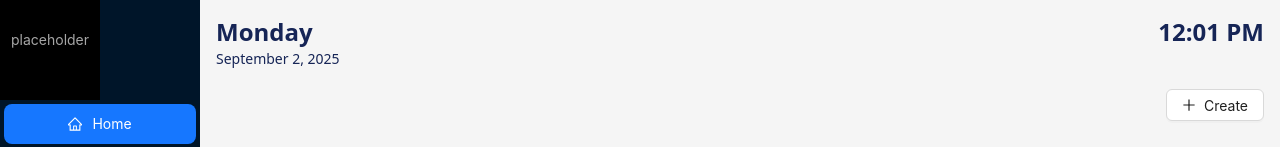
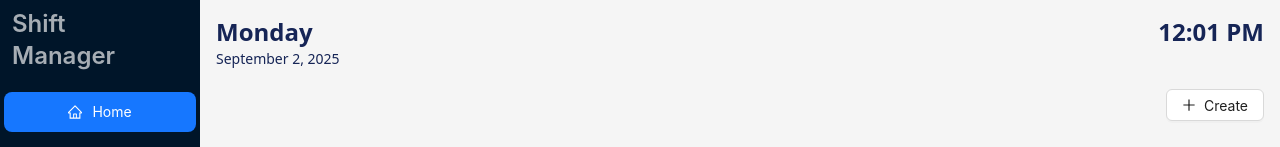
Before and after one commit to josephdanielguzman/Aquatics-App, a React app in the folder lifeguard_app/frontend/: page / in a window 1280 px wide. Shown: the top 147 px of the page. Built offline with nearby package versions, Linux system fonts and the light colour scheme; no server answers; the HTML template or start-up script is replaced by a standard one.

Commit message:
fix: navigation logo
- Logo placeholder removed, replaced with text

Signed-off-by: joseph <Joseph.Guzman01@student.csulb.edu>

```diff
--- a/lifeguard_app/frontend/src/components/SideNav.jsx
+++ b/lifeguard_app/frontend/src/components/SideNav.jsx
@@ -6,8 +6,9 @@ import {HomeOutlined, ReloadOutlined, AuditOutlined} from '@ant-design/icons'
 export default function Sidebar() {
     return (
         <Menu defaultSelectedKeys={'1'} theme='dark' className={"text-center"}>
-            <div className={'bg-black h-25 w-25'}>
-                <p className={"pt-10"}>placeholder</p>
+            <div className={'flex flex-col justify-items-center h-20 mt-2 text-left pl-3 text-2xl font-semibold'}>
+                <p>Shift</p>
+                <p>Manager</p>
             </div>
             <Menu.Item key={'1'} icon={<HomeOutlined />}><NavLink to={'/'}>Home</NavLink></Menu.Item>
             <Menu.Item key={'2'} icon={<ReloadOutlined />}><NavLink to={'/Rotations'}>Rotations</NavLink></Menu.Item>
```
